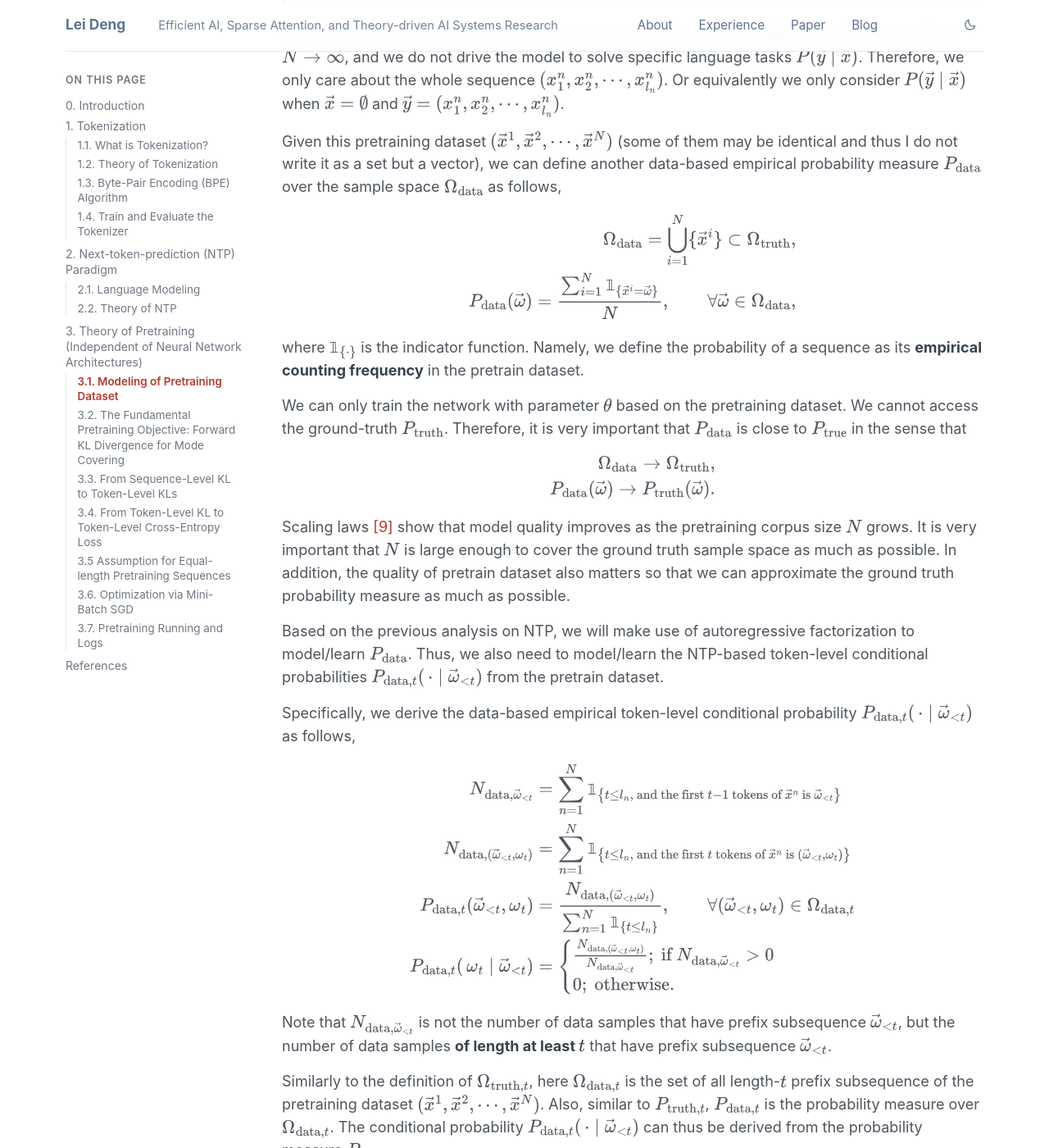
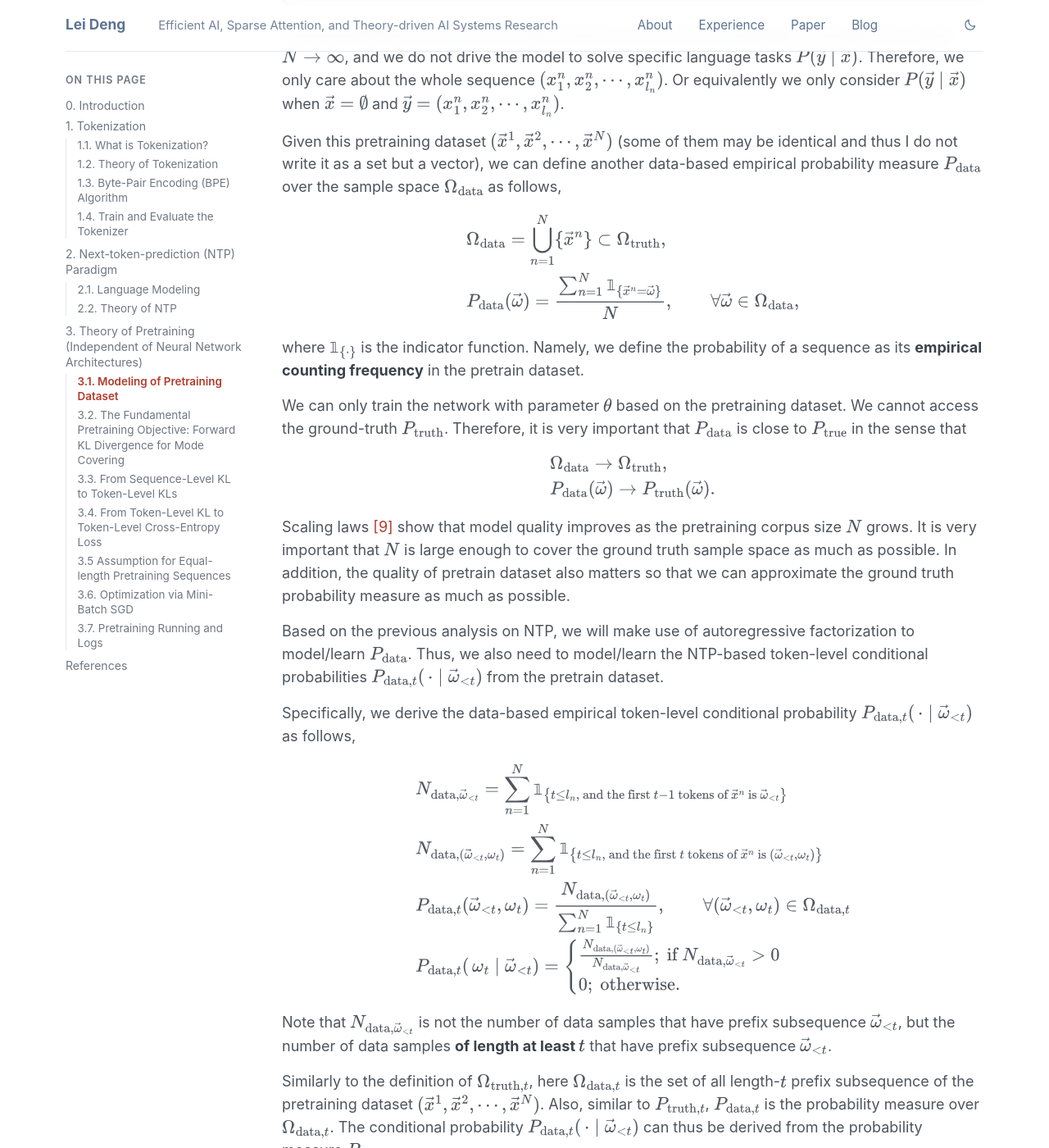
Before and after one commit to leideng/leideng.github.io, a Jekyll site: the page built from _posts/2026-06-02-nanochat-ascend-part1.md, in a window 1280 px wide and 1400 px high, scrolled down 18479 px. Shown: the whole window at 82% size. Built offline with Jekyll 4.4.1, drawn with Linux system fonts in a browser that asks for light colours; some of the changed text lies outside the part shown.

Commit message:
sec 3.1 good now

```diff
--- a/_posts/2026-06-02-nanochat-ascend-part1.md
+++ b/_posts/2026-06-02-nanochat-ascend-part1.md
@@ -866,8 +866,8 @@ we can define another data-based empirical probability measure {::nomarkdown}$P_
 
 $$
 \begin{aligned}
-\Omega_{\text{data}} = \bigcup_{i=1}^N \lbrace \vec{x}^i \rbrace \subset \Omega_{\text{truth}}, \\
-P_{\text{data}} (\vec{\omega}) = \frac{ \sum_{i=1}^N \mathbb{1}_{ \{ \vec{x}^i = \vec{\omega} \}  } } {N}, \qquad \forall \vec{\omega} \in \Omega_{\text{data}},
+& \Omega_{\text{data}} = \bigcup_{n=1}^N \lbrace \vec{x}^n \rbrace \subset \Omega_{\text{truth}}, \\
+& P_{\text{data}} (\vec{\omega}) = \frac{ \sum_{n=1}^N \mathbb{1}_{ \{ \vec{x}^n = \vec{\omega} \}  } } {N}, \qquad \forall \vec{\omega} \in \Omega_{\text{data}},
 \end{aligned}
 $$
 
@@ -880,8 +880,8 @@ it is very important that {::nomarkdown}$P_{\text{data}}${:/nomarkdown} is close
 
 $$
 \begin{aligned}
-\Omega_{\text{data}} \to \Omega_{\text{truth}}, \\
-P_{\text{data}} (\vec{\omega}) \to P_{\text{truth}} (\vec{\omega}).
+& \Omega_{\text{data}} \to \Omega_{\text{truth}}, \\
+& P_{\text{data}} (\vec{\omega}) \to P_{\text{truth}} (\vec{\omega}).
 \end{aligned}
 $$
 
@@ -896,13 +896,14 @@ Specifically, we derive the data-based empirical token-level conditional probabi
 
 $$
 \begin{aligned}
-N_{\text{data}, \vec{\omega}_{\lt t}}
-&= \sum_{n=1}^N \mathbb{1}_{ \left\{ t \le l_n, \text{ and the first } t-1 \text{ tokens of } \vec{x}^n \text{ is } \vec{\omega}_{\lt t} \right\} } \\
-N_{\text{data}, (\vec{\omega}_{\lt t}, \omega_t) }
-&= \sum_{n=1}^N \mathbb{1}_{ \left\{ t \le l_n, \text{ and the first } t \text{ tokens of } \vec{x}^n \text{ is } (\vec{\omega}_{\lt t}, \omega_t) \right\} } \\
-P_{\text{data}, t}(\vec{\omega}_{\lt t}, \omega_t)
-&= \frac{ N_{\text{data}, (\vec{\omega}_{\lt t}, \omega_t) } }{ \sum_{n=1}^N \mathbb{1}_{ \{ t \le l_n \}}  }, \qquad \forall (\vec{\omega}_{\lt t}, \omega_t) \in \Omega_{\text{data}, t}  \\
-P_{\text{data}, t}(\,\omega_t \mid \vec{\omega}_{\lt t}) &=
+& N_{\text{data}, \vec{\omega}_{\lt t}}
+= \sum_{n=1}^N \mathbb{1}_{ \left\{ t \le l_n, \text{ and the first } t-1 \text{ tokens of } \vec{x}^n \text{ is } \vec{\omega}_{\lt t} \right\} } \\
+& N_{\text{data}, (\vec{\omega}_{\lt t}, \omega_t) }
+= \sum_{n=1}^N \mathbb{1}_{ \left\{ t \le l_n, \text{ and the first } t \text{ tokens of } \vec{x}^n \text{ is } (\vec{\omega}_{\lt t}, \omega_t) \right\} } \\
+& P_{\text{data}, t}(\vec{\omega}_{\lt t}, \omega_t)
+= \frac{ N_{\text{data}, (\vec{\omega}_{\lt t}, \omega_t) } }{ \sum_{n=1}^N \mathbb{1}_{ \{ t \le l_n \}}  }, \qquad \forall (\vec{\omega}_{\lt t}, \omega_t) \in \Omega_{\text{data}, t}  \\
+& P_{\text{data}, t}(\,\omega_t \mid \vec{\omega}_{\lt t})
+=
 \begin{cases}
     \frac{ N_{\text{data}, (\vec{\omega}_{\lt t}, \omega_t) } } { N_{\text{data}, \vec{\omega}_{\lt t}} }; \text{ if }  N_{\text{data}, \vec{\omega}_{\lt t}} \gt 0 \\
     0; \text{ otherwise.}
@@ -921,8 +922,8 @@ Similar to {::nomarkdown}$\Omega_{\text{truth}, \lt t}${:/nomarkdown}, we also d
 $$
 \begin{aligned}
 \Omega_{\text{data}, \lt t} = \Big\lbrace
-&\vec{\omega}_{\lt t} = (\omega_1, \omega_2, \cdots, \omega_{t-1}): \\
-&\vec{w}=(\vec{\omega}_{t-1}, \omega_t, \omega_{t+1}, \cdots, \omega_{l}) \in \Omega_{\text{data}}, l \ge t
+\vec{\omega}_{\lt t} = (\omega_1, \omega_2, \cdots, \omega_{t-1}):
+\vec{w}=(\vec{\omega}_{t-1}, \omega_t, \omega_{t+1}, \cdots, \omega_{l}) \in \Omega_{\text{data}}, l \ge t
 \Big\rbrace.
 \end{aligned}
 $$
```
